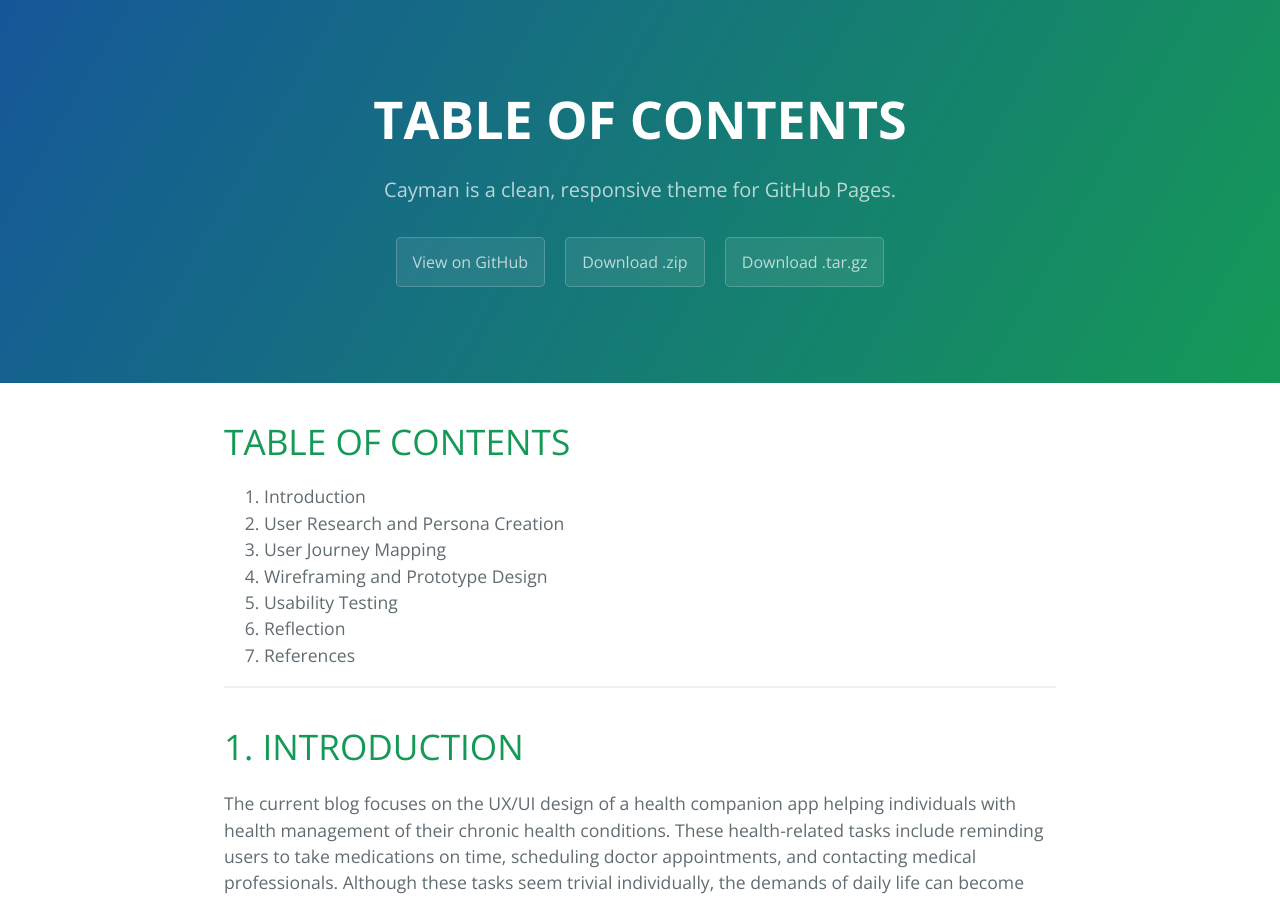
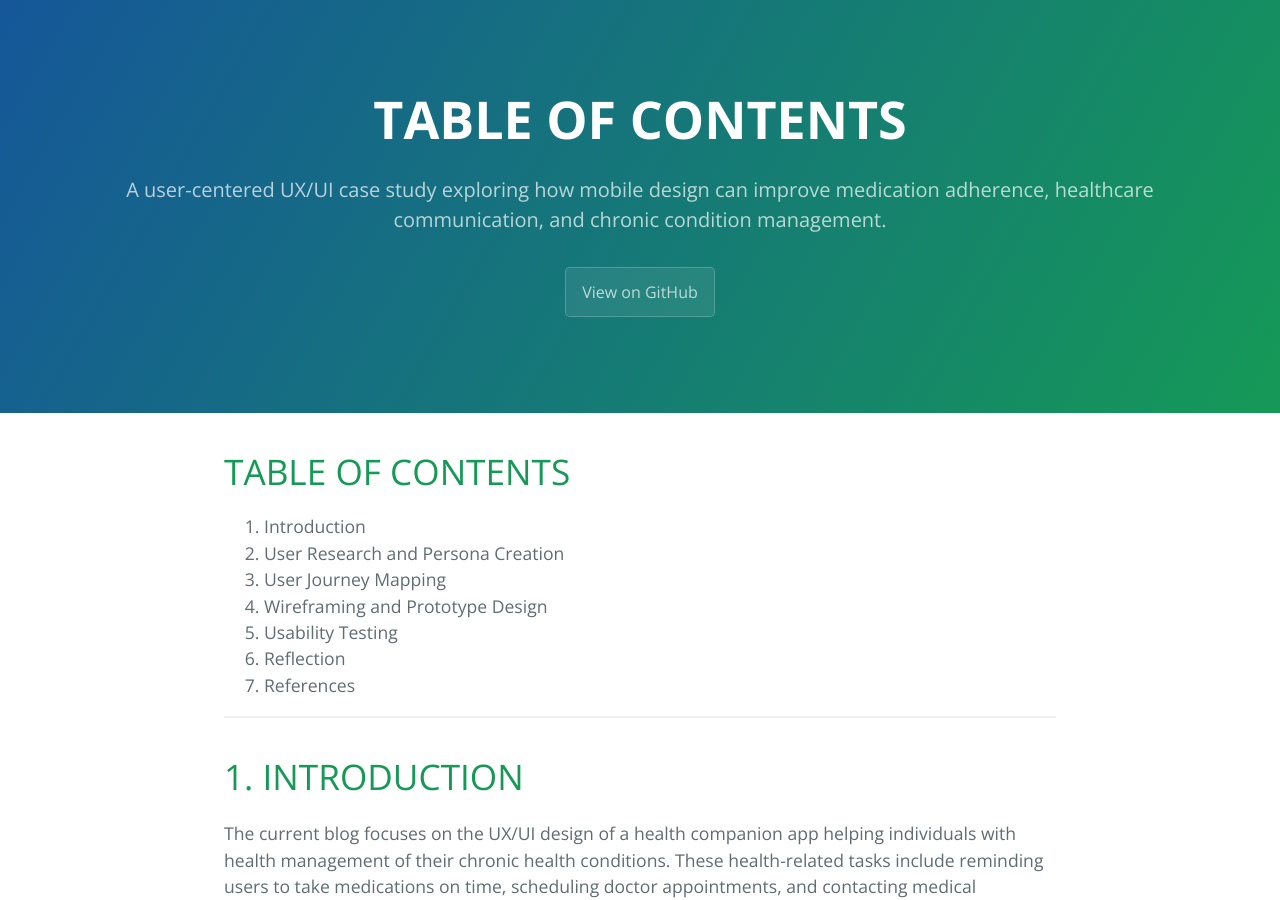
Before and after one commit to adrianns9/SOEN357MiniProjectPage, a Jekyll site: the page built from index.md, in a window 1280 px wide and 900 px high. Built offline with Jekyll 4.4.1, drawn with Linux system fonts in a browser that asks for light colours; our own code applies the rules of GitHub Pages for plain Markdown files.

Commit message:
bug: fixed header content

```diff
--- a/_config.yml
+++ b/_config.yml
@@ -1,5 +1,4 @@
-title: Cayman theme
-description: Cayman is a clean, responsive theme for GitHub Pages.
-show_downloads: true
+title: Health Companion App - UX/UI Blog Post
+description: A user-centered UX/UI case study exploring how mobile design can improve medication adherence, healthcare communication, and chronic condition management.
 google_analytics:
 theme: jekyll-theme-cayman
```
